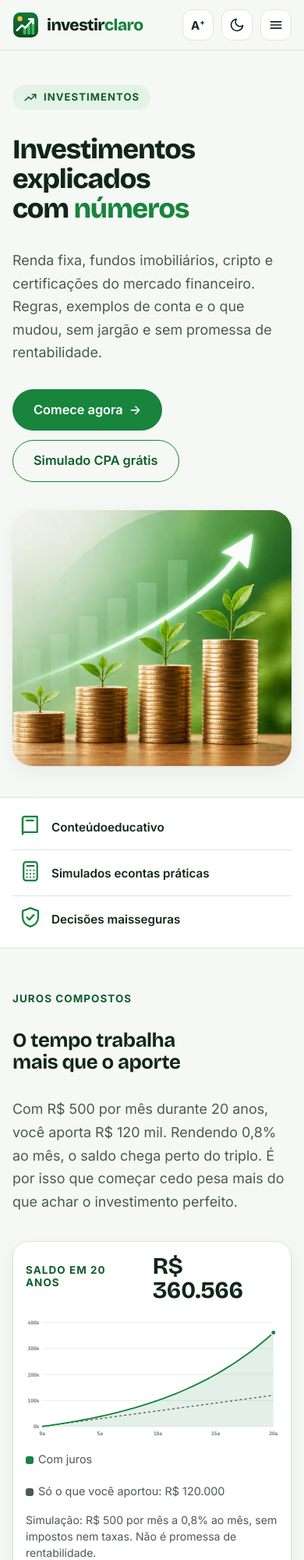
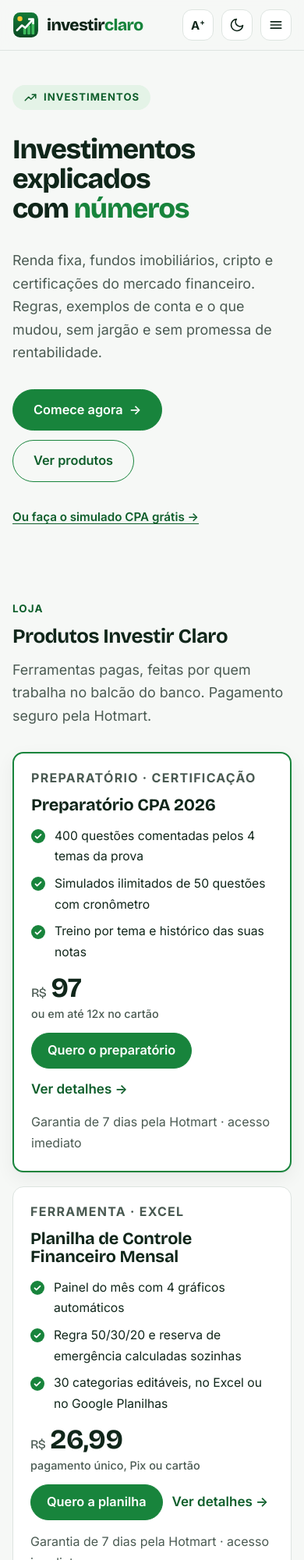
Before and after one commit to DemetrioVianaSilva/investirclaro, a plain HTML site: page index.html in a window 390 px wide. Shown: the top 2000 px of the page at 78% size. Drawn offline with Linux system fonts and the light colour scheme.

Commit message:
Vitrine de produtos na home, link Produtos no menu e caixa de produto nos artigos
Co-Authored-By: Claude Opus 5.5 <noreply@anthropic.com>
Claude-Session: https://claude.ai/code/session_013fjpba7kSoEv45s7NxinQE

```diff
--- a/assets/style.css
+++ b/assets/style.css
@@ -441,3 +441,23 @@ details p { margin-top: 10px; color: var(--muted); }
 .erro-msg { color: var(--erro); font-weight: 600; }
 #marca-agua { position: fixed; inset: 0; pointer-events: none; z-index: 50; overflow: hidden; opacity: .025; font: 600 13px/3.6 var(--font-body); color: var(--ink); transform: rotate(-24deg) scale(1.6); word-break: break-all; user-select: none; }
 .area-aluno { -webkit-user-select: none; user-select: none; }
+
+/* ---------- Vitrine de produtos ---------- */
+.grade-produtos { grid-template-columns: repeat(auto-fit, minmax(min(100%, 320px), 1fr)); }
+.produto { gap: 14px; padding: clamp(22px, 4vw, 30px); }
+.produto h3 { font-size: 1.35rem; }
+.produto-destaque { border: 2px solid var(--accent); box-shadow: var(--shadow); }
+.produto .lista-check { gap: 8px; font-size: 0.98rem; }
+.card .produto-preco { color: var(--ink); font: 700 2.2rem/1 var(--font-display); letter-spacing: -0.02em; margin-top: auto; display: flex; flex-wrap: wrap; align-items: baseline; gap: 6px; }
+.card .produto-preco small { font-size: 1rem; font-weight: 500; color: var(--muted); }
+.card .produto-preco span { flex-basis: 100%; font: 500 0.9rem/1.4 var(--font-body); color: var(--muted); letter-spacing: 0; }
+.produto-garantia { font-size: 0.85rem; color: var(--muted); }
+.link-detalhe { font-weight: 600; color: var(--accent-strong); text-decoration: none; }
+.link-detalhe:hover { text-decoration: underline; }
+.hero-nota { font-size: 0.95rem; }
+.hero-nota a { color: var(--accent-strong); font-weight: 600; }
+.caixa-produto { margin-block: 32px 8px; padding: 22px; border: 2px solid var(--accent); border-radius: var(--r); background: var(--accent-soft); display: flex; flex-direction: column; gap: 10px; }
+.caixa-produto .caixa-titulo { font: 700 1.2rem/1.3 var(--font-display); color: var(--ink); margin: 0; }
+.caixa-produto p { margin: 0; }
+
+@media (max-width: 760px) { .so-desktop { display: none; } }
--- a/index.html
+++ b/index.html
@@ -24,7 +24,7 @@
 <header class="topo"><div class="wrap">
   <a class="logo" href="./" aria-label="Investir Claro, página inicial"><svg viewBox="0 0 64 64" aria-hidden="true"><defs><linearGradient id="lg" x1="0" y1="0" x2="0" y2="1"><stop offset="0" stop-color="#127A38"/><stop offset="1" stop-color="#0A4A22"/></linearGradient></defs><rect x="2" y="2" width="60" height="60" rx="16" fill="url(#lg)"/><rect x="26" y="40" width="7" height="15" rx="2" fill="#3DBA5C"/><rect x="36" y="33" width="7" height="22" rx="2" fill="#3DBA5C"/><rect x="46" y="26" width="7" height="29" rx="2" fill="#3DBA5C"/><path d="M11 45 L23 33 L31 39 L49 19" fill="none" stroke="#fff" stroke-width="5" stroke-linecap="round" stroke-linejoin="round"/><path d="M40 18 H50 V28" fill="none" stroke="#fff" stroke-width="5" stroke-linecap="round" stroke-linejoin="round"/><circle cx="18" cy="17" r="6" fill="#F7C531"/></svg><span class="logo-txt">investir<b>claro</b></span></a>
   <div class="topo-acoes">
-    <nav class="menu" id="menu"><a href="artigos/">Artigos</a><a href="calculadora/">Calculadora</a><a href="certificacoes/">Certificações</a><a class="btn btn-sm" href="certificacoes/">Simulado grátis</a></nav>
+    <nav class="menu" id="menu"><a href="#produtos">Produtos</a><a href="artigos/">Artigos</a><a href="calculadora/">Calculadora</a><a href="certificacoes/">Certificações</a><a class="btn btn-sm" href="certificacoes/">Simulado grátis</a></nav>
     <button class="icone-btn fonte-btn" type="button" data-fonte-btn aria-label="Aumentar o tamanho do texto" title="Tamanho do texto"><span aria-hidden="true">A<sup>+</sup></span></button>
     <button class="icone-btn" type="button" data-tema-btn aria-label="Alternar modo escuro" title="Modo claro/escuro">
       <svg class="ico-lua" viewBox="0 0 24 24" fill="none" stroke="currentColor" stroke-width="2" stroke-linecap="round" stroke-linejoin="round" aria-hidden="true"><path d="M21 12.8A9 9 0 1111.2 3a7 7 0 009.8 9.8z"/></svg>
@@ -41,10 +41,27 @@
     <span class="pill"><svg viewBox="0 0 24 24" fill="none" stroke="currentColor" stroke-width="2" stroke-linecap="round" stroke-linejoin="round"><path d="M3 17l6-6 4 4 8-8"/><path d="M15 7h6v6"/></svg>Investimentos</span>
     <h1>Investimentos explicados com <span class="verde">números</span></h1>
     <p class="lead">Renda fixa, fundos imobiliários, cripto e certificações do mercado financeiro. Regras, exemplos de conta e o que mudou, sem jargão e sem promessa de rentabilidade.</p>
-    <div class="acoes"><a class="btn btn-lg" href="artigos/">Comece agora <span aria-hidden="true">→</span></a><a class="btn btn-sec btn-lg" href="certificacoes/">Simulado CPA grátis</a></div>
+    <div class="acoes"><a class="btn btn-lg" href="artigos/">Comece agora <span aria-hidden="true">→</span></a><a class="btn btn-sec btn-lg" href="#produtos">Ver produtos</a></div>
+    <p class="hero-nota"><a href="certificacoes/">Ou faça o simulado CPA grátis →</a></p>
   </div>
-  <div class="hero-foto"><picture><source srcset="assets/hero-moedas.webp" type="image/webp"><img src="assets/hero-moedas.jpg" width="586" height="537" alt="Pilhas de moedas crescentes com mudas de planta e uma seta subindo"></picture></div>
+  <div class="hero-foto so-desktop"><picture><source srcset="assets/hero-moedas.webp" type="image/webp"><img src="assets/hero-moedas.jpg" width="586" height="537" alt="Pilhas de moedas crescentes com mudas de planta e uma seta subindo"></picture></div>
 </section>
+<section class="secao secao-produtos" id="produtos"><div class="wrap pilha-lg">
+  <div class="pilha"><p class="eyebrow">Loja</p><h2>Produtos Investir Claro</h2><p class="lead">Ferramentas pagas, feitas por quem trabalha no balcão do banco. Pagamento seguro pela Hotmart.</p></div>
+  <div class="grade grade-produtos"><div class="card produto produto-destaque">
+  <p class="eyebrow">Preparatório · Certificação</p><h3>Preparatório CPA 2026</h3>
+  <ul class="lista-check"><li>400 questões comentadas pelos 4 temas da prova</li><li>Simulados ilimitados de 50 questões com cronômetro</li><li>Treino por tema e histórico das suas notas</li></ul>
+  <p class="produto-preco"><small>R$</small> 97 <span>ou em até 12x no cartão</span></p>
+  <div class="acoes"><a class="btn" data-checkout="cpa" data-fallback="certificacoes/cpa/" href="certificacoes/cpa/">Quero o preparatório</a><a class="link-detalhe" href="certificacoes/cpa/">Ver detalhes →</a></div>
+  <p class="produto-garantia">Garantia de 7 dias pela Hotmart · acesso imediato</p>
+</div><div class="card produto">
+  <p class="eyebrow">Ferramenta · Excel</p><h3>Planilha de Controle Financeiro Mensal</h3>
+  <ul class="lista-check"><li>Painel do mês com 4 gráficos automáticos</li><li>Regra 50/30/20 e reserva de emergência calculadas sozinhas</li><li>30 categorias editáveis, no Excel ou no Google Planilhas</li></ul>
+  <p class="produto-preco"><small>R$</small> 26,99 <span>pagamento único, Pix ou cartão</span></p>
+  <div class="acoes"><a class="btn" data-checkout="planilha" data-fallback="ferramentas/planilha-controle-financeiro.html" href="ferramentas/planilha-controle-financeiro.html">Quero a planilha</a><a class="link-detalhe" href="ferramentas/planilha-controle-financeiro.html">Ver detalhes →</a></div>
+  <p class="produto-garantia">Garantia de 7 dias pela Hotmart · acesso imediato</p>
+</div></div>
+</div></section>
 <section class="confianca"><div class="wrap">
   <div><span class="ico"><svg viewBox="0 0 24 24" fill="none" stroke="currentColor" stroke-width="1.8" stroke-linecap="round" stroke-linejoin="round"><path d="M4 5a2 2 0 012-2h13v16H6a2 2 0 00-2 2z"/><path d="M4 21V5"/><path d="M8 7h7"/></svg></span><span>Conteúdo<br>educativo</span></div>
   <div><span class="ico"><svg viewBox="0 0 24 24" fill="none" stroke="currentColor" stroke-width="1.8" stroke-linecap="round" stroke-linejoin="round"><rect x="5" y="2.5" width="14" height="19" rx="2.5"/><path d="M8.5 6.5h7"/><path d="M8.5 11h.01M12 11h.01M15.5 11h.01M8.5 14.5h.01M12 14.5h.01M15.5 14.5h.01M8.5 18h.01M12 18h.01M15.5 18h.01"/></svg></span><span>Simulados e<br>contas práticas</span></div>
```
Also changed, not shown: 404.html (+1 -1 lines), area/cpa.html (+1 -1 lines), artigos/cpa-10-cpa-20-acabaram-o-que-mudou.html (+4 -1 lines), artigos/fii-tijolo-papel-hibrido.html (+4 -1 lines), artigos/index.html (+1 -1 lines), artigos/tabela-regressiva-ir-renda-fixa.html (+4 -1 lines), calculadora/index.html (+1 -1 lines), certificacoes/cpa/index.html (+1 -1 lines), certificacoes/cpa/simulado.html (+1 -1 lines), certificacoes/cpro-r/index.html (+1 -1 lines), certificacoes/cpro-r/simulado.html (+1 -1 lines), certificacoes/index.html (+1 -1 lines), ferramentas/planilha-controle-financeiro.html (+1 -1 lines), privacidade.html (+1 -1 lines).
